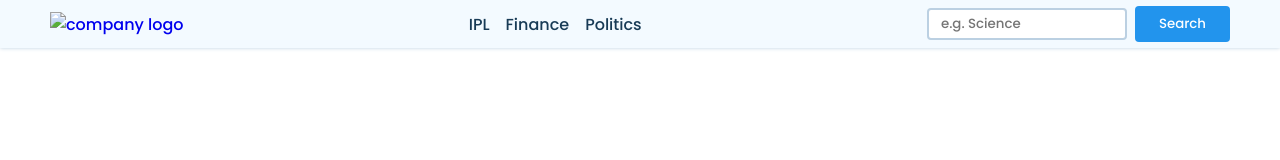
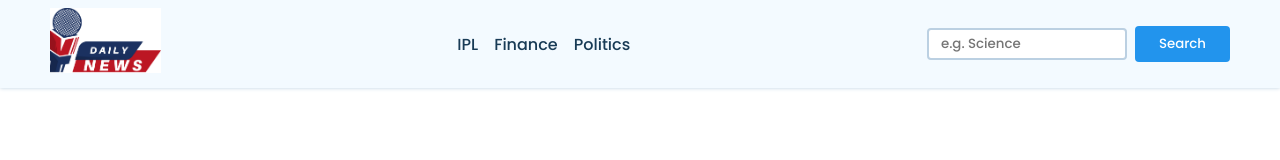
Before and after one commit to Priyam-Agarwal/News-Website, a plain HTML site: page index.html in a window 1280 px wide. Drawn offline with Linux system fonts and the light colour scheme; no server answers.

Commit message:
Update index.html

```diff
--- a/index.html
+++ b/index.html
@@ -12,7 +12,7 @@
     <nav>
         <div class="main-nav container flex">
             <a href="#" onclick="reload()" class="company-logo">
-                <img src="./assets/logo.png" alt="company logo">
+                <img src="./resources/logo.png" alt="company logo">
             </a>
             <div class="nav-links">
                 <ul class="flex">
```
